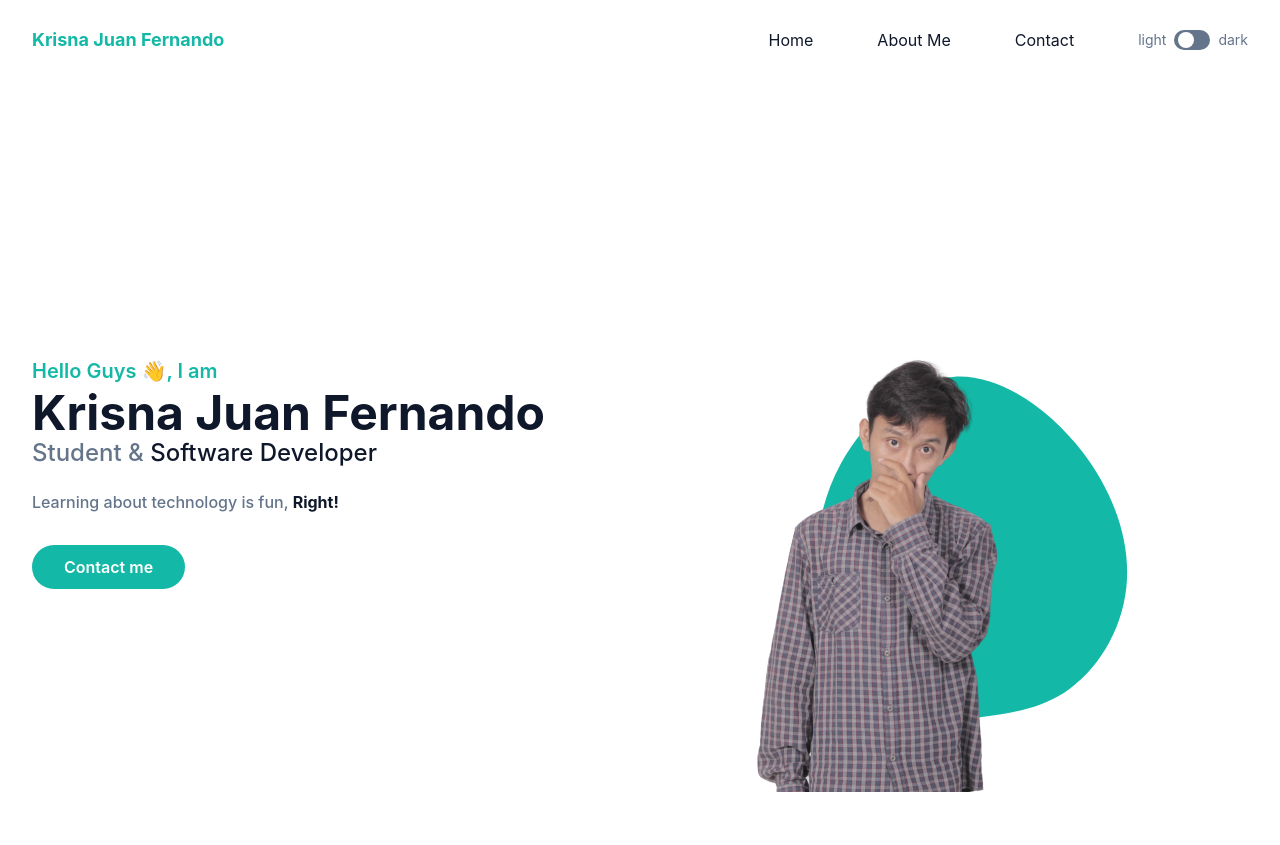
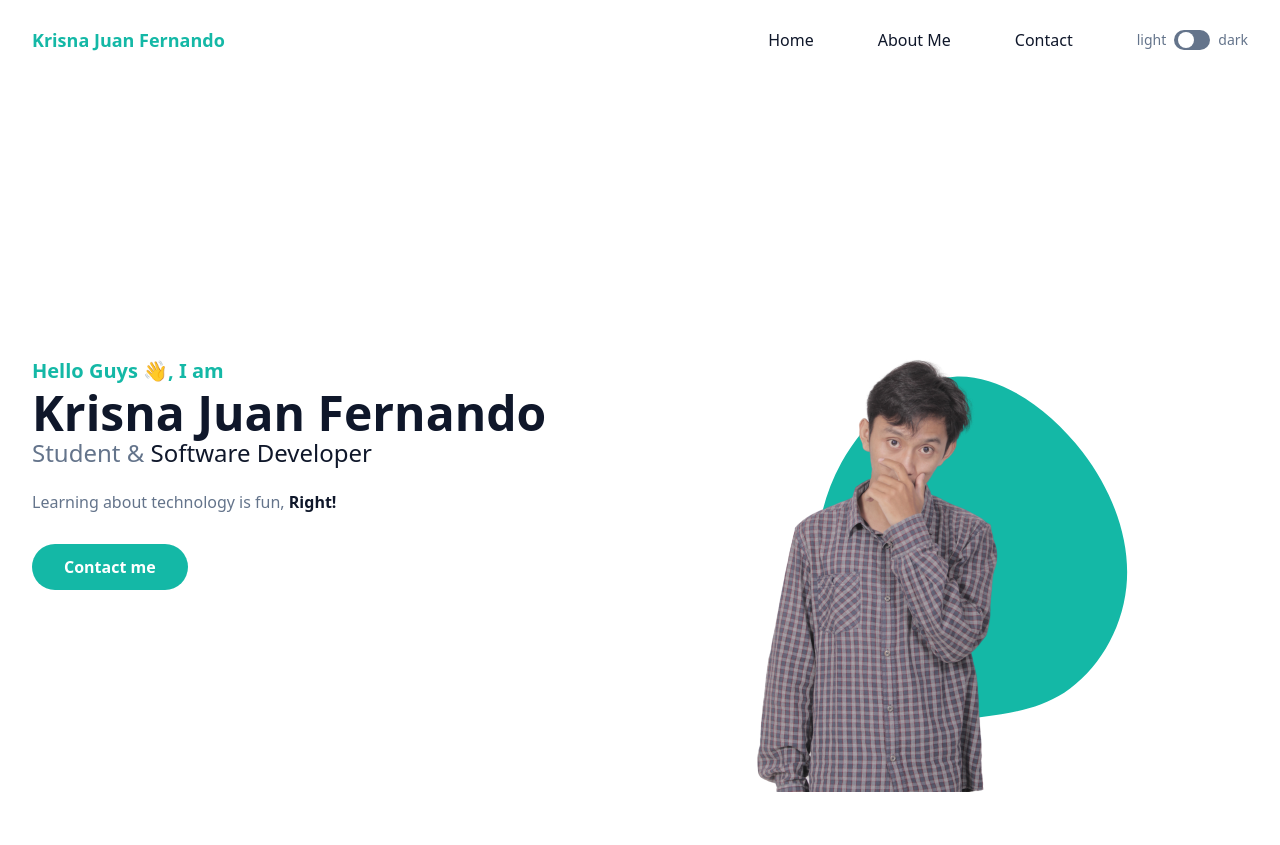
Before and after one commit to krisnajufer/portfolio-task, a website: page index.html in a window 1280 px wide. Shown: the top 845 px of the page. Drawn offline with Linux system fonts and the light colour scheme.

Commit message:
finish tugas-minggu-1

```diff
--- a/index.html
+++ b/index.html
@@ -5,7 +5,7 @@
     <meta http-equiv="X-UA-Compatible" content="IE=edge">
     <meta name="viewport" content="width=device-width, initial-scale=1.0">
     <title>Jufer's Portfolio</title>
-    <link rel="stylesheet" href="/assets/css/style.css">
+    <link rel="stylesheet" href="/assets/css/build.css">
 </head>
 <body>
      <!-- Header Start -->
```
